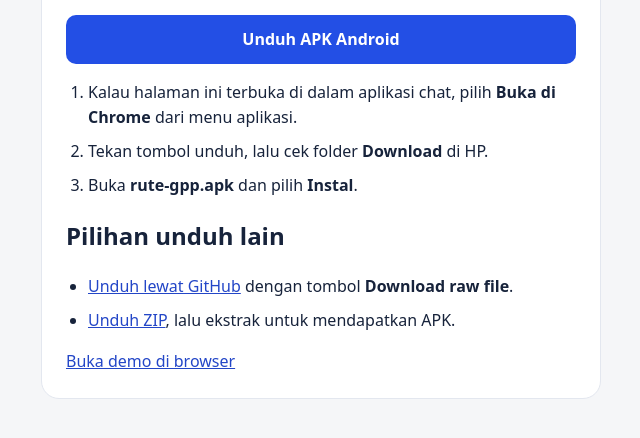
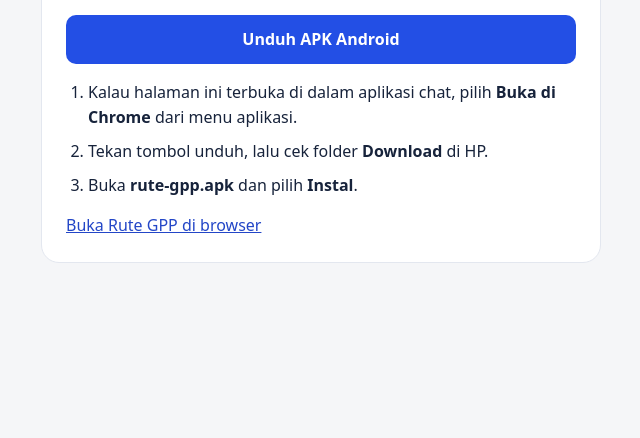
Before and after one commit to niyellll/demoappAI, a plain HTML site: page unduh.html in a window 1280 px wide. Shown: the part 228-666 px from the top of the page, without its empty margins (319-959 px from the left). Drawn offline with Linux system fonts and the light colour scheme.

Commit message:
Simplify Rute GPP page copy

```diff
--- a/unduh.html
+++ b/unduh.html
@@ -12,11 +12,6 @@
 <p>File pemasangan untuk HP Android.</p>
 <a class="button" href="/rute-gpp.apk" download="rute-gpp.apk">Unduh APK Android</a>
 <ol><li>Kalau halaman ini terbuka di dalam aplikasi chat, pilih <strong>Buka di Chrome</strong> dari menu aplikasi.</li><li>Tekan tombol unduh, lalu cek folder <strong>Download</strong> di HP.</li><li>Buka <strong>rute-gpp.apk</strong> dan pilih <strong>Instal</strong>.</li></ol>
-<h2>Pilihan unduh lain</h2>
-<ul>
-<li><a href="https://github.com/niyellll/demoappAI/blob/main/rute-gpp.apk">Unduh lewat GitHub</a> dengan tombol <strong>Download raw file</strong>.</li>
-<li><a href="/rute-gpp-android.zip" download="rute-gpp-android.zip">Unduh ZIP</a>, lalu ekstrak untuk mendapatkan APK.</li>
-</ul>
-<a href="/">Buka demo di browser</a>
+<a href="/">Buka Rute GPP di browser</a>
 </main>
 </html>
```
